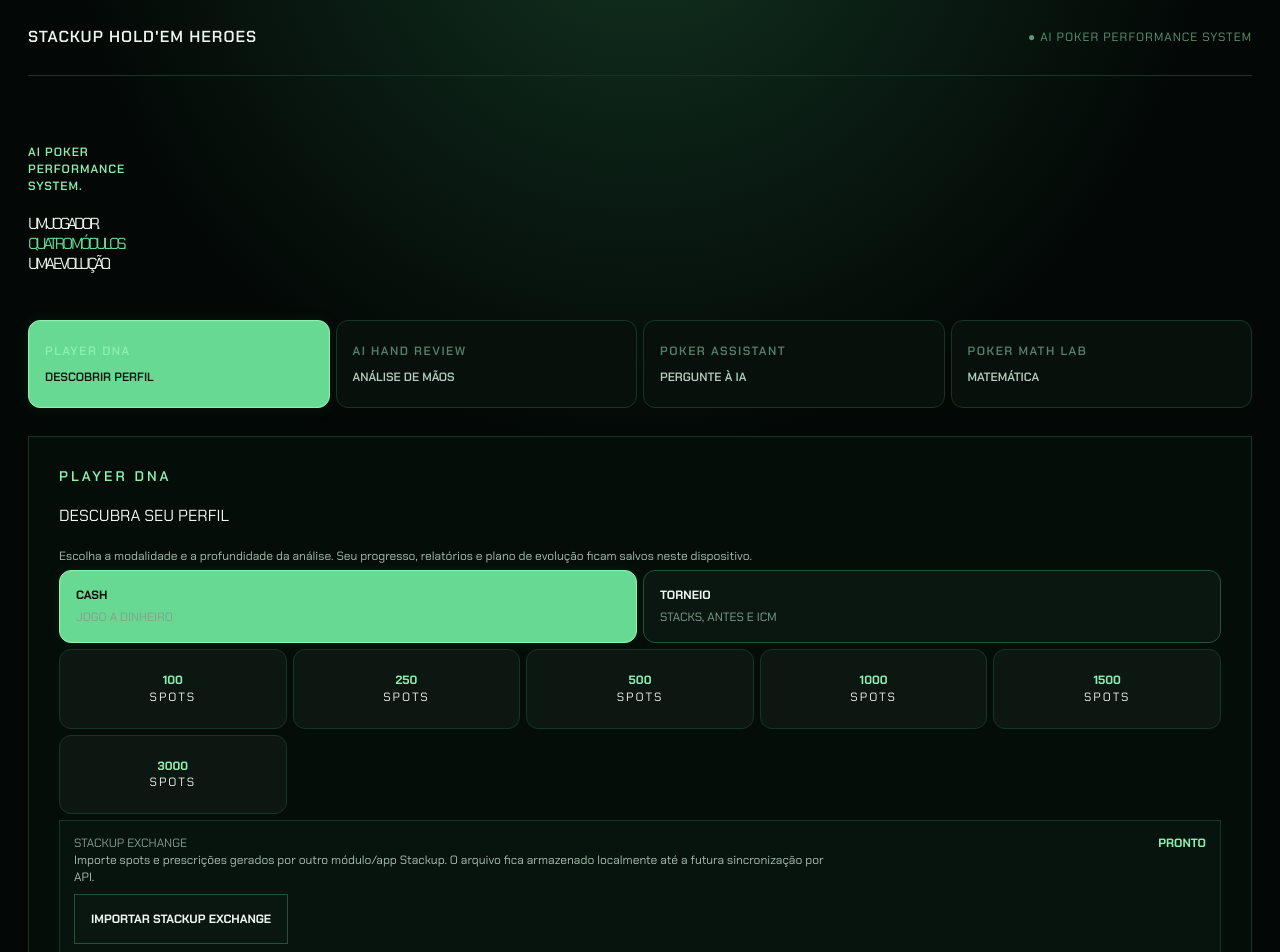
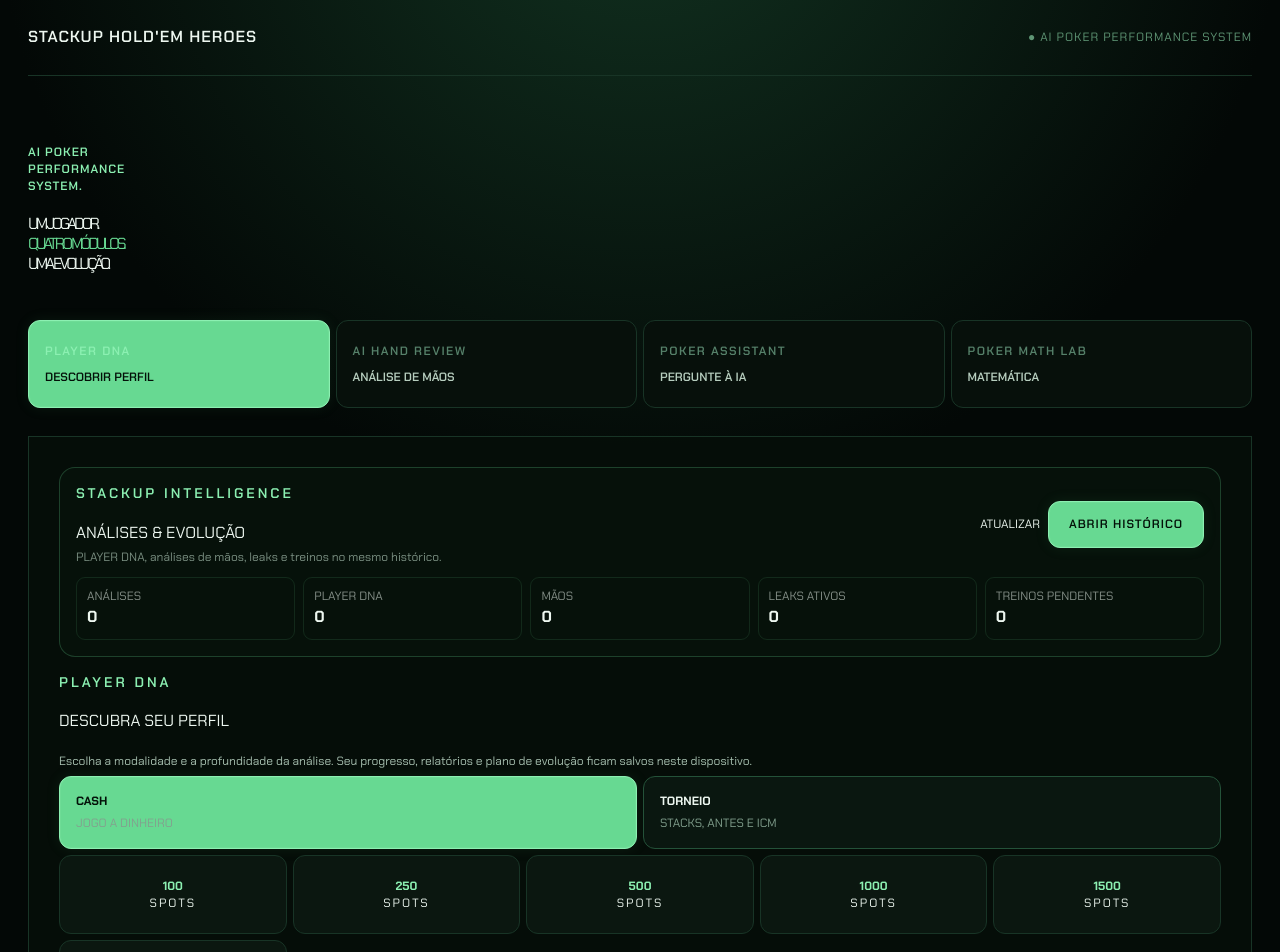
Before and after one commit to SkyareCom/gemeo.stackup.holdem-heroes, a Next.js app: page / in a window 1280 px wide. Shown: the top 952 px of the page. Built offline with nearby package versions, Linux system fonts and the light colour scheme.

Commit message:
feat(evolution): show unified analyses timeline in Player DNA

```diff
--- a/app/page.tsx
+++ b/app/page.tsx
@@ -5,6 +5,7 @@ import PlayerDnaWorkspace from "@/components/PlayerDnaWorkspace";
 import HandReviewWorkspace from "@/components/HandReviewWorkspace";
 import PokerAssistantWorkspace from "@/components/PokerAssistantWorkspace";
 import MathLabWorkspace from "@/components/MathLabWorkspace";
+import StackupEvolutionWorkspace from "@/components/StackupEvolutionWorkspace";
 
 type Module="profile"|"hands"|"ai"|"math";
 
@@ -21,7 +22,7 @@ export default function Home(){
     <header className="topbar"><div><span className="brand">STACKUP HOLD&apos;EM HEROES</span></div><span className="status">● AI POKER PERFORMANCE SYSTEM</span></header>
     <section className="hero"><p>AI POKER<br/>PERFORMANCE<br/>SYSTEM.</p><h1>UM JOGADOR.<br/><em>QUATRO MÓDULOS.</em><br/>UMA EVOLUÇÃO.</h1></section>
     <nav className="modules">{modules.map(item=><button key={item.id} className={module===item.id?"active":""} onClick={()=>setModule(item.id)}><small>{item.kicker}</small>{item.title}</button>)}</nav>
-    {module==="profile"&&<section className="panel profile-panel"><PlayerDnaWorkspace/></section>}
+    {module==="profile"&&<section className="panel profile-panel"><StackupEvolutionWorkspace/><PlayerDnaWorkspace/></section>}
     {module==="hands"&&<section className="panel"><HandReviewWorkspace/></section>}
     {module==="ai"&&<section className="panel"><PokerAssistantWorkspace/></section>}
     {module==="math"&&<section className="panel"><MathLabWorkspace/></section>}
```
